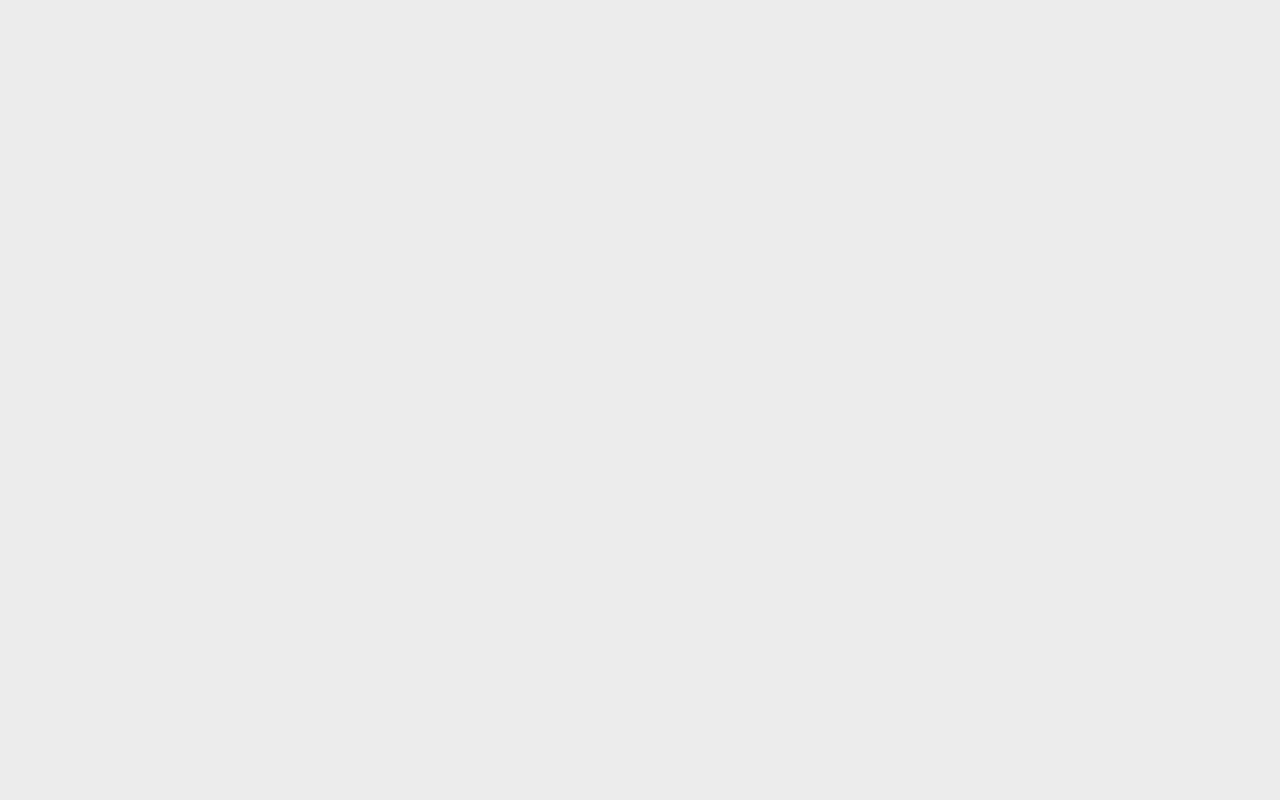
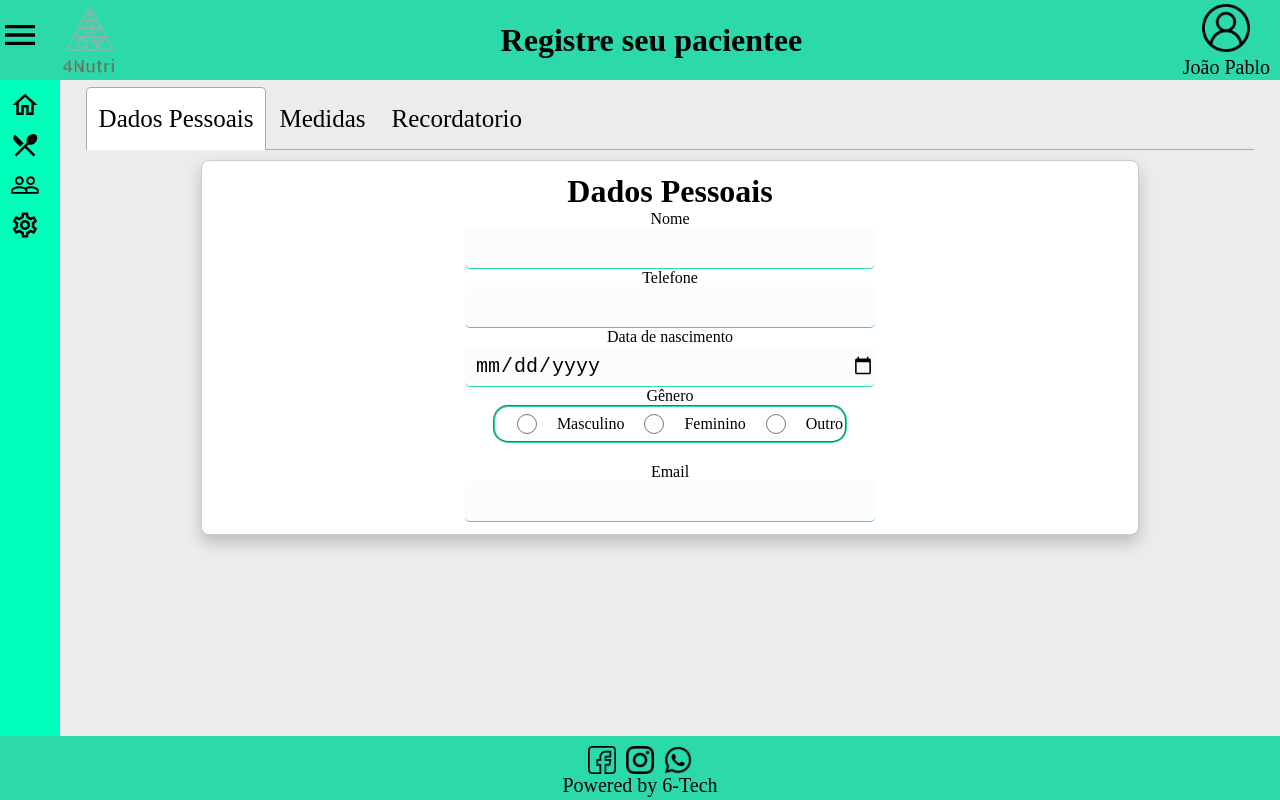
Before and after one commit to IgorFOliveira97/4nutri-web, a React (Create React App) app: page /patients in a window 1280 px wide. Built offline with nearby package versions, Linux system fonts and the light colour scheme.

Commit message:
:up: feat/PatientRegistration

```diff
--- a/package.json
+++ b/package.json
@@ -50,6 +50,7 @@
     "eslint-plugin-jsx-a11y": "^6.7.1",
     "eslint-plugin-prettier": "^5.0.1",
     "eslint-plugin-react": "^7.33.2",
-    "prettier": "^3.0.3"
+    "prettier": "^3.0.3",
+    "react-tabs": "^6.0.2"
   }
 }
--- a/src/App.js
+++ b/src/App.js
@@ -4,7 +4,7 @@ import PatientRegistration from './pages/PatientRegistration';
 import UserLogin from './pages/UserLogin';
 import ErrorPage from './pages/ErrorPage';
 import './styles/global-styles.css';
-// import Home from './pages/Home';
+import Home from './pages/Home';
 import User from './pages/User';
 
 function App() {
@@ -15,14 +15,14 @@ function App() {
           <Route
             index={true}
             path="/"
-            element={<PatientRegistration />}
+            element={<Home />}
             errorElement={<ErrorPage />}
           />
           <Route path="/user" element={<User />} />
           <Route path="/user/registration" element={<UserRegistration />} />
           <Route path="/login" element={<UserLogin />} />
           <Route path="/foods" element={<></>} />
-          <Route path="/patients" element={<></>} />
+          <Route path="/patients" element={<PatientRegistration />} />
           <Route path="/patients/details" element={<></>} />
         </Routes>
       </BrowserRouter>
--- a/src/components/Form/index.jsx
+++ b/src/components/Form/index.jsx
@@ -1,5 +1,9 @@
 import './form.css';
 
 export default function Form(props) {
-  return <form className="form">{props.children}</form>;
+  return (
+    <form className="form" onSubmit={props.onSubmit}>
+      {props.children}
+    </form>
+  );
 }
--- a/src/components/Measures/index.jsx
+++ /dev/null
@@ -1,20 +0,0 @@
-import React from 'react';
-import Form from '../Form';
-import Label from '../Label';
-
-const Measures = () => {
-  return (
-    <div>
-      <Form>
-        <h2>Dados de medidas</h2>
-        <Label>Peso</Label>
-        <Label>Altura</Label>
-        <Label>IMC</Label>
-        <Label>Dobras Cutaneas</Label>
-        <Label>Curva de Crescimento</Label>
-        <Label>Curva Gestacional</Label>
-      </Form>
-    </div>
-  );
-};
-export default Measures;
--- a/src/components/PatientData/index.jsx
+++ /dev/null
@@ -1,37 +0,0 @@
-import React from 'react';
-import Form from '../Form';
-import Input from '../Input';
-import Label from '../Label';
-import InputRadio from '../InputRadio';
-
-const PatientData = () => {
-  return (
-    <div>
-      <Form>
-        <h2>Dados Pessoais</h2>
-        <Label>Nome</Label>
-        <Input type="text" name="nome" id="nome"></Input>
-
-        <Label>Telefone</Label>
-        <Input type="tel" name="Telefone" id="Telefone"></Input>
-
-        <Label>Data de nascimento</Label>
-        <Input type="date" name="nascimento" id="nascimento"></Input>
-
-        <Label>Gênero</Label>
-        <fieldset className="fildset">
-          <InputRadio
-            name="genero"
-            id="masculino"
-            value="Masculino"
-          ></InputRadio>
-          <InputRadio name="genero" id="feminino" value="Feminino"></InputRadio>
-          <InputRadio name="genero" id="outro" value="Outro"></InputRadio>
-        </fieldset>
-        <Label>Email</Label>
-        <Input type="email" name="email" id="email"></Input>
-      </Form>
-    </div>
-  );
-};
-export default PatientData;
--- a/src/components/Recordatorio/index.jsx
+++ /dev/null
@@ -1,26 +0,0 @@
-import React from 'react';
-import Form from '../Form';
-import TextAreaWithLabel from '../TextAreaWithLabel';
-import './recordatorio.css';
-import SimpleTitle from '../SimpleTitle';
-
-const Recordatorio = () => {
-  return (
-    <div>
-      <Form>
-        <SimpleTitle>Recordatorio</SimpleTitle>
-        <TextAreaWithLabel>Café da Manhã</TextAreaWithLabel>
-        <textarea id="almoco" name="almoco" rows="5" cols="33"></textarea>
-        <TextAreaWithLabel> Almoço</TextAreaWithLabel>
-        <textarea id="almoco" name="almoco" rows="5" cols="33"></textarea>
-        <TextAreaWithLabel>Lanche da Tarde</TextAreaWithLabel>
-        <textarea id="almoco" name="almoco" rows="5" cols="33"></textarea>
-        <TextAreaWithLabel>Jantar</TextAreaWithLabel>
-        <textarea id="almoco" name="almoco" rows="5" cols="33"></textarea>
-        <TextAreaWithLabel>Ceia</TextAreaWithLabel>
-        <textarea id="almoco" name="almoco" rows="5" cols="33"></textarea>
-      </Form>
-    </div>
-  );
-};
-export default Recordatorio;
--- a/src/components/Recordatorio/recordatorio.css
+++ /dev/null
@@ -1,19 +0,0 @@
-.custom-form {
-    display: flex;
-    flex-direction: column;
-    align-items: flex-start;
-    width: 100px; /* Ajuste a largura conforme necessário */
-    margin: left; /* Centraliza o formulário na tela */
-  }
-
-  .form-group {
-    display: flex;
-    flex-direction: column-reverse;
-    margin-bottom: 10px;
-  }
-
-
-  textarea {
-    width: 50%;
-    resize: none
-  }
--- /dev/null
+++ b/src/components/TextArea/index.jsx
@@ -0,0 +1,4 @@
+import './text-area.css';
+export default function TextArea({ rows, cols }) {
+  return <textarea rows={rows} cols={cols}></textarea>;
+}
--- /dev/null
+++ b/src/components/TextArea/text-area.css
@@ -0,0 +1,5 @@
+
+  textarea {
+    width: 50%;
+    resize: none
+  }
--- a/src/hooks/useForm.jsx
+++ /dev/null
@@ -1,19 +0,0 @@
-import { useState } from 'react';
-
-export function userForm(steps) {
-  const [currentStep, setCurrentStep] = useState(0);
-
-  function changeStep(i, e) {
-    if (e) e.preventDefault();
-    if (i < 0 || i >= steps.lenght) return;
-    setCurrentStep(i);
-  }
-
-  return {
-    currentStep,
-    currentComponent: steps[currentStep],
-    changeStep,
-    isLastStep: currentStep + 1 === steps.lenght ? true : false,
-    isFirstStep: currentStep === 0 ? true : false,
-  };
-}
--- a/src/pages/PatientRegistration/index.jsx
+++ b/src/pages/PatientRegistration/index.jsx
@@ -1,55 +1,85 @@
-//ComPONENTS
-import { GrFormNext, GrFormPrevious } from 'react-icons/gr';
-import { FiSend } from 'react-icons/fi';
 import PageBuilder from '../../components/PageBuilder';
-import PatientData from '../../components/PatientData';
-import Measures from '../../components/Measures';
-import Recordatorio from '../../components/Recordatorio';
-import Button from '../../components/Button';
-
-//HOOKS
-import { userForm } from '../../hooks/useForm';
-//CSS
-import './PatientRegistration.css';
+import { Tab, Tabs, TabList, TabPanel } from 'react-tabs';
+import 'react-tabs/style/react-tabs.css';
+import Form from '../../components/Form';
+import SimpleTitle from '../../components/SimpleTitle';
+import Label from '../../components/Label';
+import Input from '../../components/Input';
+import InputRadio from '../../components/InputRadio';
+import TextArea from '../../components/TextArea';
 
 export default function PatientRegistration() {
-  const formComponents = [
-    <PatientData key={PatientData.id} />,
-    <Measures key={Measures.id} />,
-    <Recordatorio key={Recordatorio.id} />,
-  ];
+  return (
+    <PageBuilder pageName="Registre seu pacientee" userName="João Pablo">
+      <Tabs>
+        <TabList>
+          <Tab>Dados Pessoais</Tab>
+          <Tab>Medidas</Tab>
+          <Tab>Recordatorio</Tab>
+        </TabList>
+        <TabPanel>
+          <Form>
+            <SimpleTitle>Dados Pessoais</SimpleTitle>
+            <Label>Nome</Label>
+            <Input type="text" name="nome" id="nome"></Input>
 
-  const { currentStep, currentComponent, changeStep, isLastStep, isFirstStep } =
-    userForm(formComponents);
+            <Label>Telefone</Label>
+            <Input type="tel" name="Telefone" id="Telefone"></Input>
 
-  return (
-    <PageBuilder>
-      <div className="form-container">
-        <h2>Cadastre seu Paciente</h2>
-        <form onSubmit={(e) => changeStep(currentStep + 1, e)}>
-          <div className="inputs-container">{currentComponent}</div>
-          <div className="actions">
-            {!isFirstStep && (
-              <button type="button" onClick={() => changeStep(currentStep - 1)}>
-                <GrFormPrevious />
-                <span>Voltar</span>
-              </button>
-            )}
-            {!isLastStep ? (
-              <Button>
-                {' '}
-                Avançar
-                <GrFormNext />
-              </Button>
-            ) : (
-              <button type="submit">
-                <span>Enviar</span>
-                <FiSend />
-              </button>
-            )}
-          </div>
-        </form>
-      </div>
+            <Label>Data de nascimento</Label>
+            <Input type="date" name="nascimento" id="nascimento"></Input>
+
+            <Label>Gênero</Label>
+            <fieldset className="fildset">
+              <InputRadio
+                name="genero"
+                id="masculino"
+                value="Masculino"
+              ></InputRadio>
+              <InputRadio
+                name="genero"
+                id="feminino"
+                value="Feminino"
+              ></InputRadio>
+              <InputRadio name="genero" id="outro" value="Outro"></InputRadio>
+            </fieldset>
+            <Label>Email</Label>
+            <Input type="email" name="email" id="email"></Input>
+          </Form>
+        </TabPanel>
+        <TabPanel>
+          <Form>
+            <SimpleTitle>Dados de medidas</SimpleTitle>
+            <Label>Peso</Label>
+            <Input type="text"></Input>
+            <Label>Altura</Label>
+            <Input type="number"></Input>
+            <Label>IMC</Label>
+            <Input type="number"></Input>
+            <Label>Dobras Cutaneas</Label>
+            <Input type="number"></Input>
+            <Label>Curva de Crescimento</Label>
+            <Input type="number"></Input>
+            <Label>Curva Gestacional</Label>
+            <Input type="number"></Input>
+          </Form>
+        </TabPanel>
+        <TabPanel>
+          <Form>
+            <SimpleTitle>Recordatorio</SimpleTitle>
+            <Label>Café da Manhã</Label>
+            <TextArea rows="5" cols="33"></TextArea>
+            <Label> Almoço</Label>
+            <TextArea rows="5" cols="33"></TextArea>
+            <Label>Lanche da Tarde</Label>
+            <TextArea rows="5" cols="33"></TextArea>
+            <Label>Jantar</Label>
+            <TextArea rows="5" cols="33"></TextArea>
+            <Label>Ceia</Label>
+            <TextArea rows="5" cols="33"></TextArea>
+          </Form>
+        </TabPanel>
+      </Tabs>
     </PageBuilder>
   );
 }
```
Also changed, not shown: 1 other file (tests, documents, lock files or other folders).
